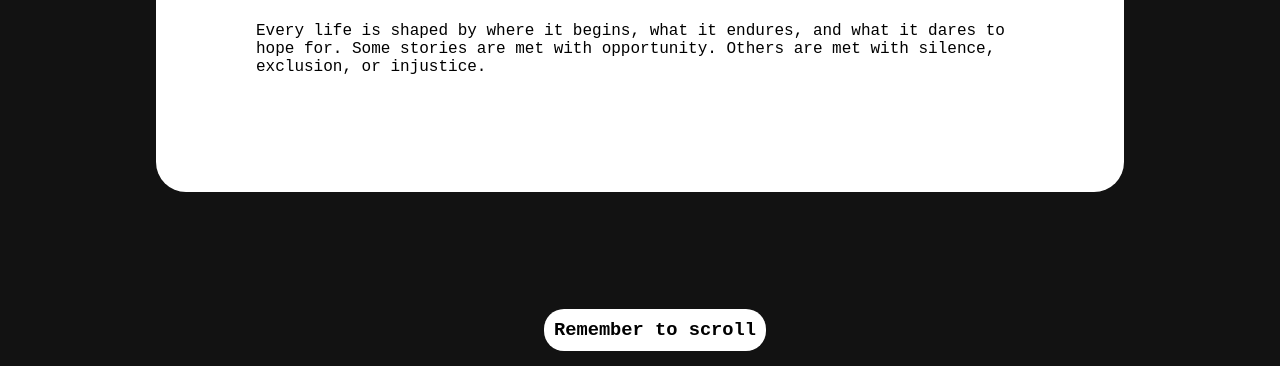
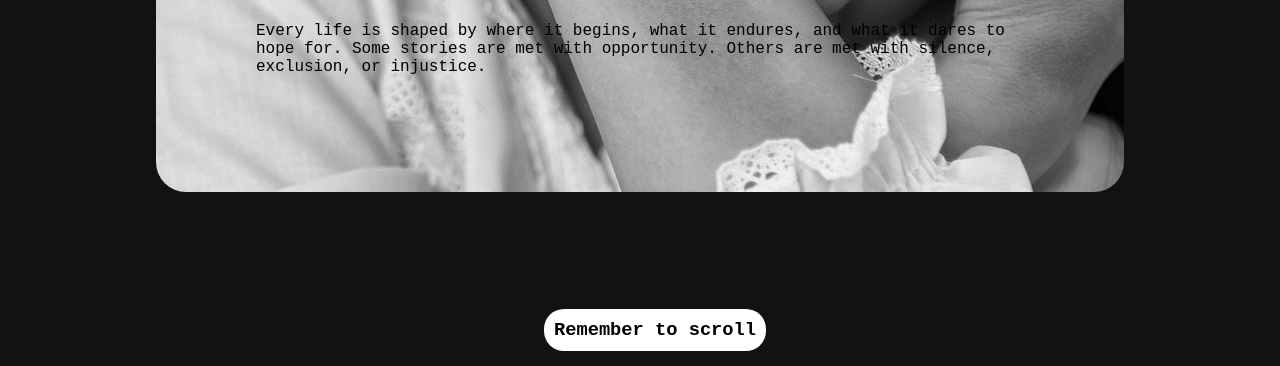
Before and after one commit to amethystcoder/CLID, a website: page index.html in a window 1280 px wide. Shown: the part 434-800 px from the top of the page. Drawn offline with nearby package versions, Linux system fonts and the light colour scheme; a web font is replaced by a local one.

Commit message:
add image

```diff
--- a/styles.css
+++ b/styles.css
@@ -86,4 +86,6 @@ header{
     border-radius: 30px;
     padding: 100px;
     box-sizing: content-box;
+    background-image: url(./assets/dianacibotari1991-woman-6133583_1920.jpg);
+    background-position: center;
 }
```
